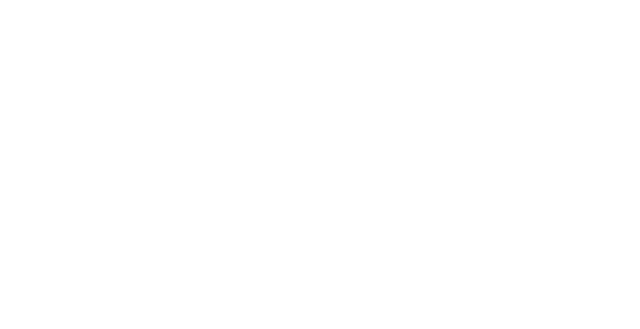
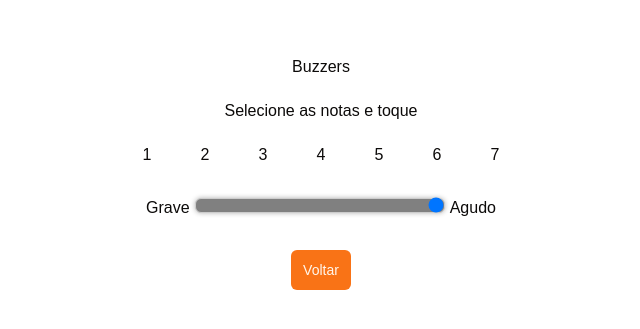
Before and after one commit to josepaliares/app-bitdoglab, a React (Vite) app: page /buzzersGravar in a window 1280 px wide. Before the commit this address had no page. Shown: the part 243-572 px from the top of the page, without its empty margins (319-959 px from the left). Built offline with nearby package versions, Linux system fonts and the light colour scheme.

Commit message:
add two pages

```diff
--- a/src/App.tsx
+++ b/src/App.tsx
@@ -11,6 +11,8 @@ import Display from './pages/Display';
 import Joystick from './pages/Joystick';
 import Neopixel from './pages/Neopixel';
 import LedRGB from './pages/LedRGB';
+import BuzzersGravar from './pages/BuzzersGravar';
+import BuzzersTocar from './pages/BuzzersTocar';
 
 export function App() {
   return (
@@ -22,6 +24,8 @@ export function App() {
         <Route path="/components" element={<Components />} />
         <Route path="/botoes" element={<Botoes />} />
         <Route path="/buzzers" element={<Buzzers />} />
+        <Route path="/buzzersGravar" element={<BuzzersGravar />} />
+        <Route path="/buzzersTocar" element={<BuzzersTocar />} />
         <Route path="/microfone" element={<Microfone />} />
         <Route path="/display" element={<Display />} />
         <Route path="/joystick" element={<Joystick />} />
--- a/src/pages/Buttons.tsx
+++ b/src/pages/Buttons.tsx
@@ -11,7 +11,7 @@ export default function Buttons() {
         height: '100vh',
         justifyContent: 'center',
         alignItems: 'center',
-        gap: '20px'
+        gap: '20px',
         }}>
         <h1>Botões</h1>
     <Button onClick={() => navigate('/components')}>Voltar</Button>
--- a/src/pages/Buzzers.tsx
+++ b/src/pages/Buzzers.tsx
@@ -1,4 +1,4 @@
-import { Button } from '../components/ui/button';
+import './style.css';
 import { useNavigate } from 'react-router-dom';
 
 export default function Buzzers() {
@@ -14,7 +14,9 @@ export default function Buzzers() {
         gap: '20px'
         }}>
         <h1>Buzzers</h1>
-    <Button onClick={() => navigate('/components')}>Voltar</Button>
+    <button onClick={() => navigate('/components')}>Voltar</button>
+    <button className='bigButton' onClick={() => navigate('/buzzersTocar')}>Tocar em tempo real</button>
+    <button className='bigButton' onClick={() => navigate('/buzzersGravar')}>Gravar uma musica</button>
     </div>
     );
 }
--- /dev/null
+++ b/src/pages/BuzzersGravar.tsx
@@ -0,0 +1,37 @@
+import { Button } from '../components/ui/button';
+import { useNavigate } from 'react-router-dom';
+import './style.css'
+
+export default function Buzzers() {
+    const navigate = useNavigate();
+
+    return (
+    <div style={{
+        display: 'flex',
+        flexDirection: 'column',
+        height: '100vh',
+        justifyContent: 'center',
+        alignItems: 'center',
+        gap: '20px'
+        }}>
+        <h1>Buzzers</h1>
+        <h3>Selecione as notas e toque</h3>
+        <div id="escala">
+            <h5 className='textInLine'>1</h5>
+            <h5 className='textInLine'>2</h5>
+            <h5 className='textInLine'>3</h5>
+            <h5 className='textInLine'>4</h5>
+            <h5 className='textInLine'>5</h5>
+            <h5 className='textInLine'>6</h5>
+            <h5 className='textInLine'>7</h5>
+        </div>
+        <div className="slider-container">
+            <label> Grave
+                <input type="range" id="tomSlider" min="1" max="7" ></input>
+                Agudo
+            </label>
+        </div>
+    <Button onClick={() => navigate('/buzzers')}>Voltar</Button>
+    </div>
+    );
+}
--- /dev/null
+++ b/src/pages/BuzzersTocar.tsx
@@ -0,0 +1,38 @@
+import { Button } from '../components/ui/button';
+import { useNavigate } from 'react-router-dom';
+import './style.css'
+
+
+export default function Buzzers() {
+    const navigate = useNavigate();
+
+    return (
+    <div style={{
+        display: 'flex',
+        flexDirection: 'column',
+        height: '100vh',
+        justifyContent: 'center',
+        alignItems: 'center',
+        gap: '20px'
+        }}>
+        <h1>Buzzers</h1>
+        <h3>Escolha uma nota e seu tom</h3>
+        <div id="escala">
+            <h5 className='textInLine'>1</h5>
+            <h5 className='textInLine'>2</h5>
+            <h5 className='textInLine'>3</h5>
+            <h5 className='textInLine'>4</h5>
+            <h5 className='textInLine'>5</h5>
+            <h5 className='textInLine'>6</h5>
+            <h5 className='textInLine'>7</h5>
+        </div>
+        <div className="slider-container">
+            <label> Grave
+                <input type="range" id="tomSlider" min="1" max="7" ></input>
+                Agudo
+            </label>
+        </div>
+    <Button onClick={() => navigate('/buzzers')}>Voltar</Button>
+    </div>
+    );
+}
--- a/src/pages/style.css
+++ b/src/pages/style.css
@@ -13,7 +13,7 @@ body {
 .textInLine {
     display: inline-block;
     text-align: center;
-    width: 65px;
+    width: 58px;
     height: 20px;
     margin-bottom: 10px;
 }
@@ -109,6 +109,15 @@ button {
     background-color: #e31a8b;
     margin: 10px;
 }
+
+.bigButton {
+    border-radius: 4px;
+    width: 120px;
+    height: 80px;
+    background-color: #e31a8b;
+    margin: 10px;
+}
+
 #bSlider {
     background: linear-gradient(to right, black, blue);
 }
```
